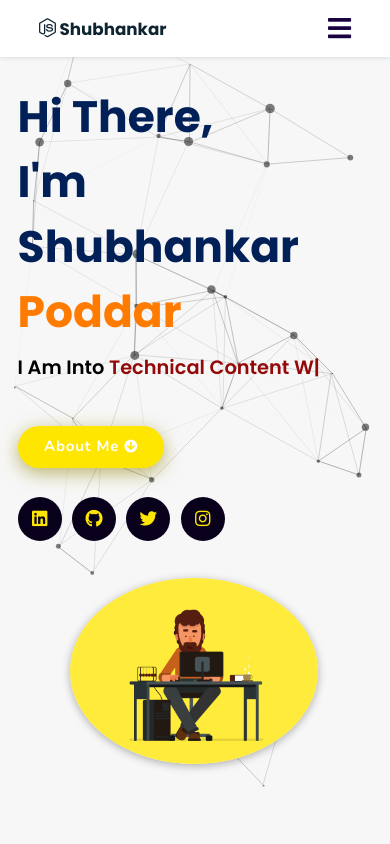
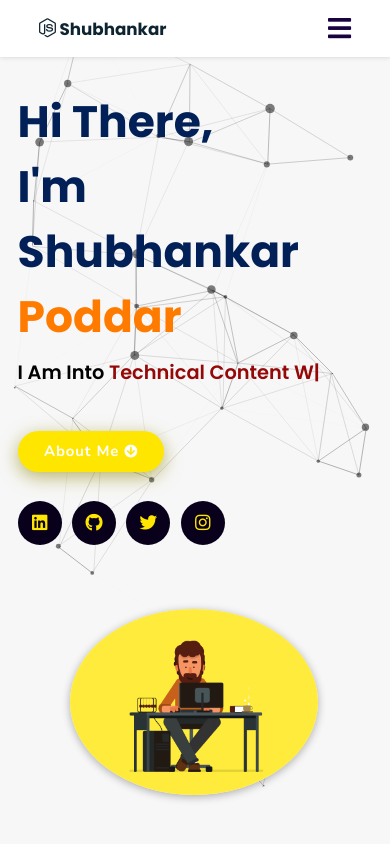
Before and after one commit to codeaholic-shub/Portfolio_Shubhankar, a plain HTML site: page index.html in a window 390 px wide. Shown: the top 844 px of the page. Drawn offline with nearby package versions, Linux system fonts and the light colour scheme.

Commit message:
Update style.css

```diff
--- a/assests/css/style.css
+++ b/assests/css/style.css
@@ -315,7 +315,7 @@ header .navbar ul li a:hover{
 /* social icons end */
 
 /* hero media queries starts*/
-@media(max-width:450px){
+@media(max-width:768px){
   .home .btn{
     margin: 4rem 0;
   }
@@ -323,13 +323,16 @@ header .navbar ul li a:hover{
     margin-top: 12rem;
   }
   .home .image img{
-    margin-top: -12rem;
+    margin-top: -2rem;
   }
   .home .content p {
     font-size: 2.2rem;
   }
   .home .content p span{
     font-size: 2.2rem;
+  }
+  .home .content {
+    padding-top:5rem;
   }
 }
 /* hero media queries ends*/
```
